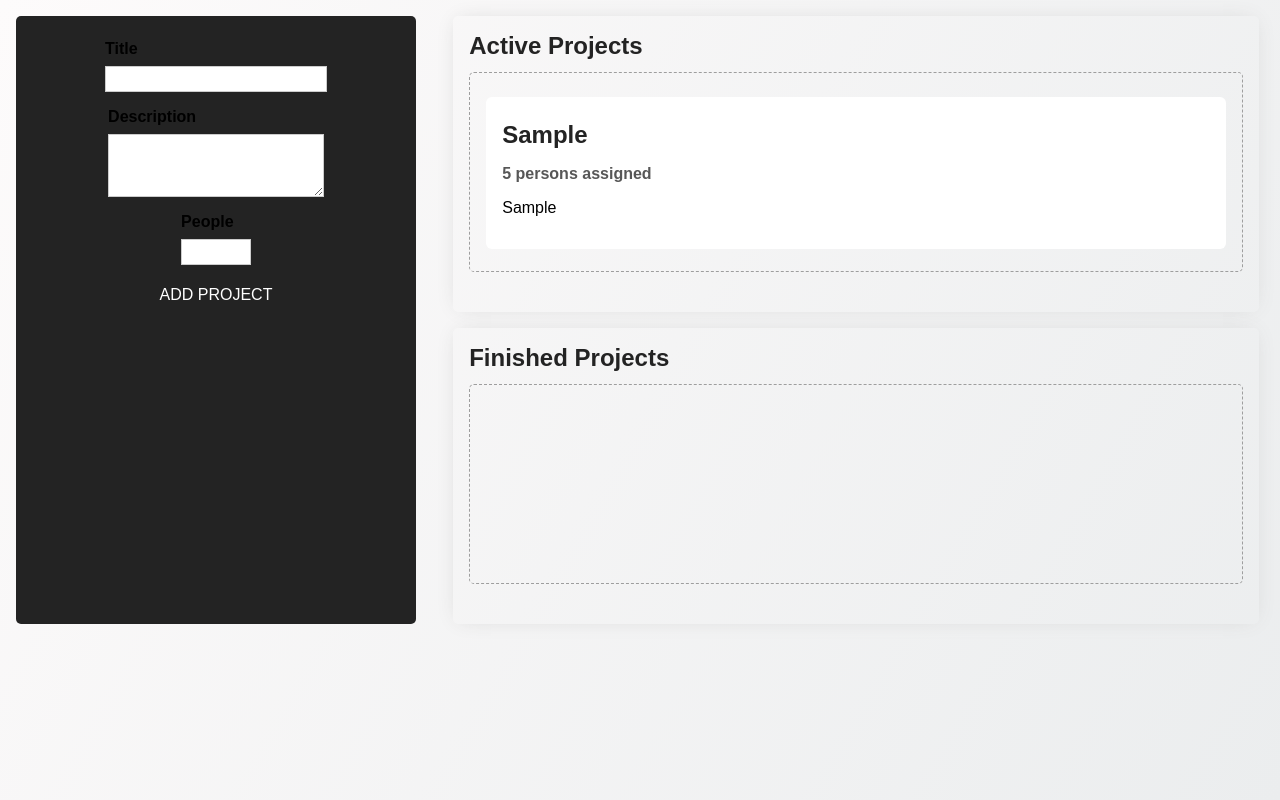
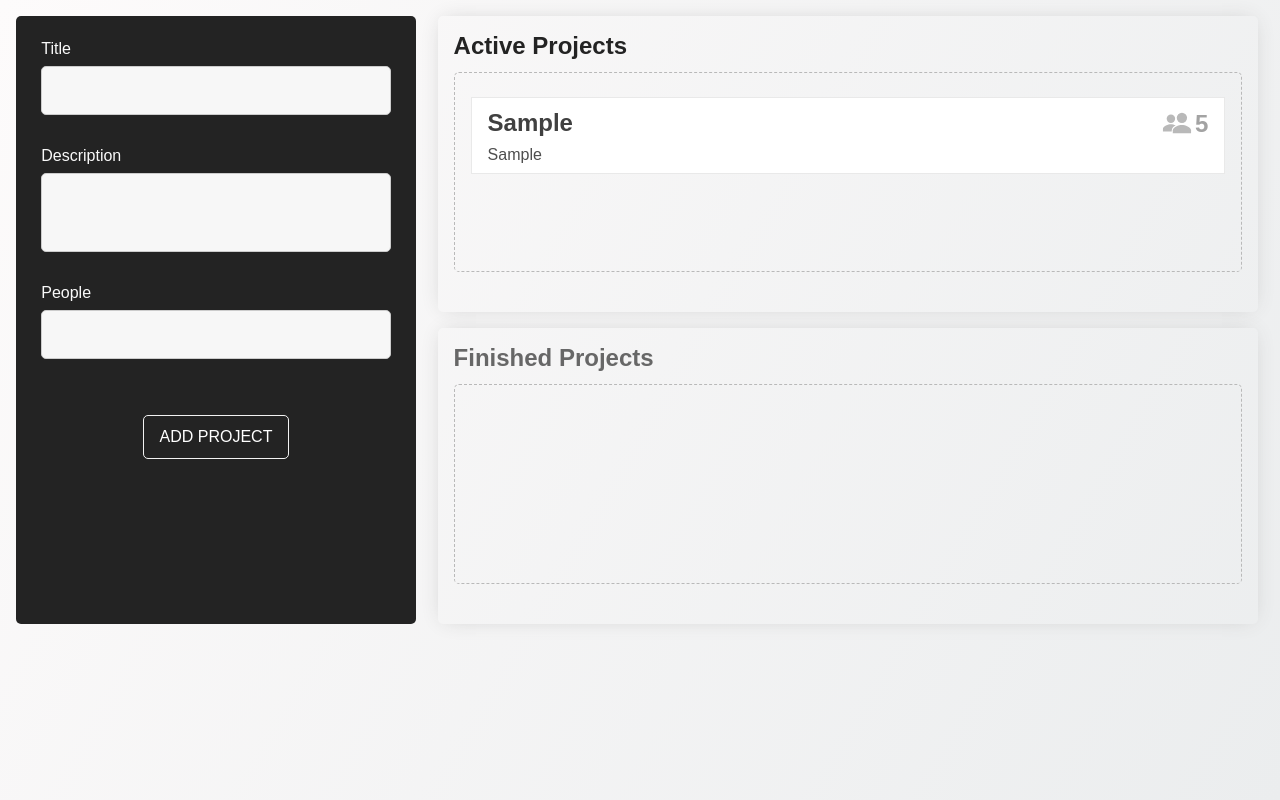
Before and after one commit to flavia3107/typescript-miniproject-3, a website built with Vite: page index.html in a window 1280 px wide. Both pictures are taken after typing "Sample", "Sample", "5" into the empty fields and a click on the button "ADD PROJECT". Built offline with nearby package versions, Linux system fonts and the light colour scheme.

Commit message:
MiniProject-3: Styling P3

```diff
--- a/app.css
+++ b/app.css
@@ -20,31 +20,35 @@ textarea {
 }
 
 label {
-  font-weight: bold;
+  color: #f9f9f9;
 }
 
 input,
 textarea {
-  font: inherit;
-  padding: 0.2rem 0.4rem;
   width: 100%;
-  max-width: 30rem;
   border: 1px solid #ccc;
+  background: #f7f7f7;
+  padding: 1rem;
+  border-radius: 5px;
+  resize: none;
+  margin: 0.4rem auto 0;
+  /* border: none; */
 }
 
-input:focus,
-textarea:focus {
+input:focus-visible,
+textarea:focus-visible {
   outline: none;
-  background: #fff5f9;
 }
 
 button {
   font: inherit;
   background: #232323;
-  border: 1px solid #232323;
+  border: 1px solid #f2f2f2;
   cursor: pointer;
   color: white;
   padding: 0.75rem 1rem;
+  border-radius: 5px;
+  margin-top: 2rem;
 }
 
 button:focus {
@@ -53,8 +57,8 @@ button:focus {
 
 button:hover,
 button:active {
-  background: #a80041;
-  border-color: #a80041;
+  background: #000000;
+  border-color: #ffffff;
 }
 
 .projects {
@@ -62,7 +66,7 @@ button:active {
   margin: 0 auto;
   height: 100%;
   overflow: hidden;
-  box-shadow: 0 0 1.25rem -0.375rem #d3d3d3;
+  box-shadow: 0 0 1.25rem -0.375rem #c7c7c7;
   border-radius: 5px;
 }
 
@@ -71,7 +75,9 @@ button:active {
   padding: 1rem 1rem 0;
 }
 
-#finished-projects {
+#finished-projects header h2,
+#finished-projects li h2 {
+  color: #676767;
 }
 
 .projects h2 {
@@ -88,23 +94,26 @@ button:active {
   overflow: auto;
   box-sizing: border-box;
   border-radius: 5px;
-  border: 1.5px dashed #9e9e9e;
+  border: 1.5px dashed #b9b9b9;
 }
 
 .projects li {
-  padding: 1rem;
+  padding: 0.1rem 1rem;
   margin: 0.5rem 0;
   background: white;
-  border-radius: 6px;
+  border: 1px solid #e9e9e9;
+}
+
+.projects li:hover {
+  cursor: grab;
 }
 
 .projects li h2 {
-  color: #232323;
-  margin: 0.5rem 0;
-}
-
-#finished-projects li h2 {
-  color: #0044ff;
+  color: #404040;
+  margin: 0.5rem 0 0;
+  display: flex;
+  align-items: center;
+  justify-content: space-between;
 }
 
 .projects li h3 {
@@ -119,10 +128,6 @@ button:active {
 .droppable {
   border: 1.5px dashed #9e9e9e;
 }
-/*
-#finished-projects .droppable {
-  background: #d6e1ff;
-} */
 
 #user-input {
   margin: 1rem;
@@ -131,8 +136,12 @@ button:active {
   background: #232323;
   align-items: center;
   height: 100%;
+  width: 100%;
+  border-radius: 5px;
+}
+
+#form {
   width: 25rem;
-  border-radius: 5px;
 }
 
 .flex-row {
@@ -155,3 +164,20 @@ button:active {
   height: 100%;
   gap: 1rem;
 }
+
+.form-control {
+  width: 95%;
+  margin-bottom: 1.5rem;
+}
+
+.people-number {
+  display: flex;
+  align-items: flex-end;
+  gap: 0.2rem;
+  color: #a3a3a3;
+}
+
+.description {
+  margin: 0.5rem 0;
+  color: #4e4e4e;
+}
--- a/index.html
+++ b/index.html
@@ -31,8 +31,7 @@
   <template id="single-project">
     <li draggable="true">
       <h2></h2>
-      <h3></h3>
-      <p></p>
+      <p class="description"></p>
     </li>
   </template>
   <template id="project-list">
--- a/src/main.ts
+++ b/src/main.ts
@@ -184,14 +184,6 @@ class ProjectItem extends Component<HTMLUListElement, HTMLLIElement>
   implements Draggable {
   private project: Project;
 
-  get persons() {
-    if (this.project.people === 1) {
-      return '1 person';
-    } else {
-      return `${this.project.people} persons`;
-    }
-  }
-
   constructor(hostId: string, project: Project) {
     super('single-project', hostId, false, project.id);
     this.project = project;
@@ -216,8 +208,19 @@ class ProjectItem extends Component<HTMLUListElement, HTMLLIElement>
   }
 
   renderContent() {
-    this.element.querySelector('h2')!.textContent = this.project.title;
-    this.element.querySelector('h3')!.textContent = this.persons + ' assigned';
+    const header = this.element.querySelector('h2')!;
+    header.textContent = "";
+    const titleSpan = document.createElement("span");
+    titleSpan.textContent = this.project.title;
+    const peopleSpan = document.createElement("span");
+    peopleSpan.className = 'people-number';
+    const peopleText = document.createTextNode(`${this.project.people.toString()}  `);
+    const icon = document.createElement("img");
+    icon.src = "./people.svg";
+    peopleSpan.appendChild(icon);
+    peopleSpan.appendChild(peopleText);
+    header.appendChild(titleSpan);
+    header.appendChild(peopleSpan);
     this.element.querySelector('p')!.textContent = this.project.description;
   }
 }
```
Also changed, not shown: public/people.svg (added).
